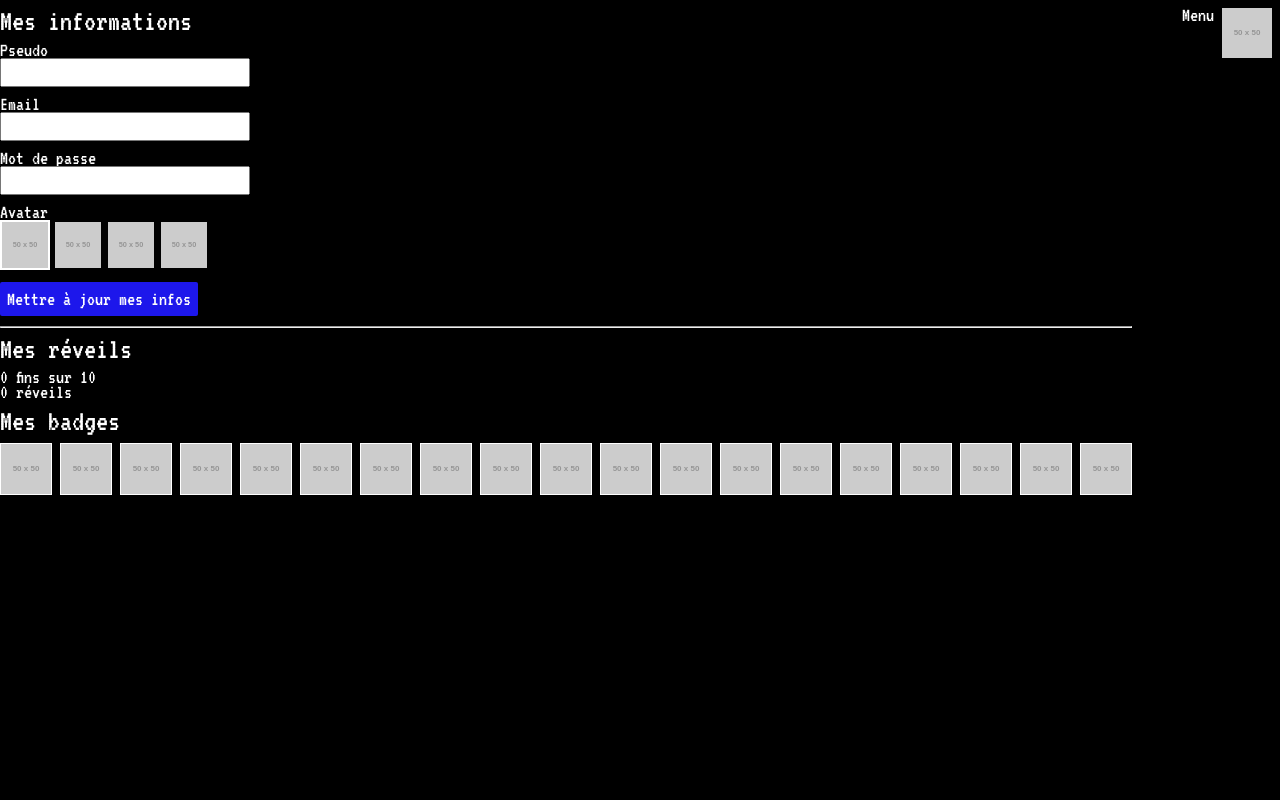
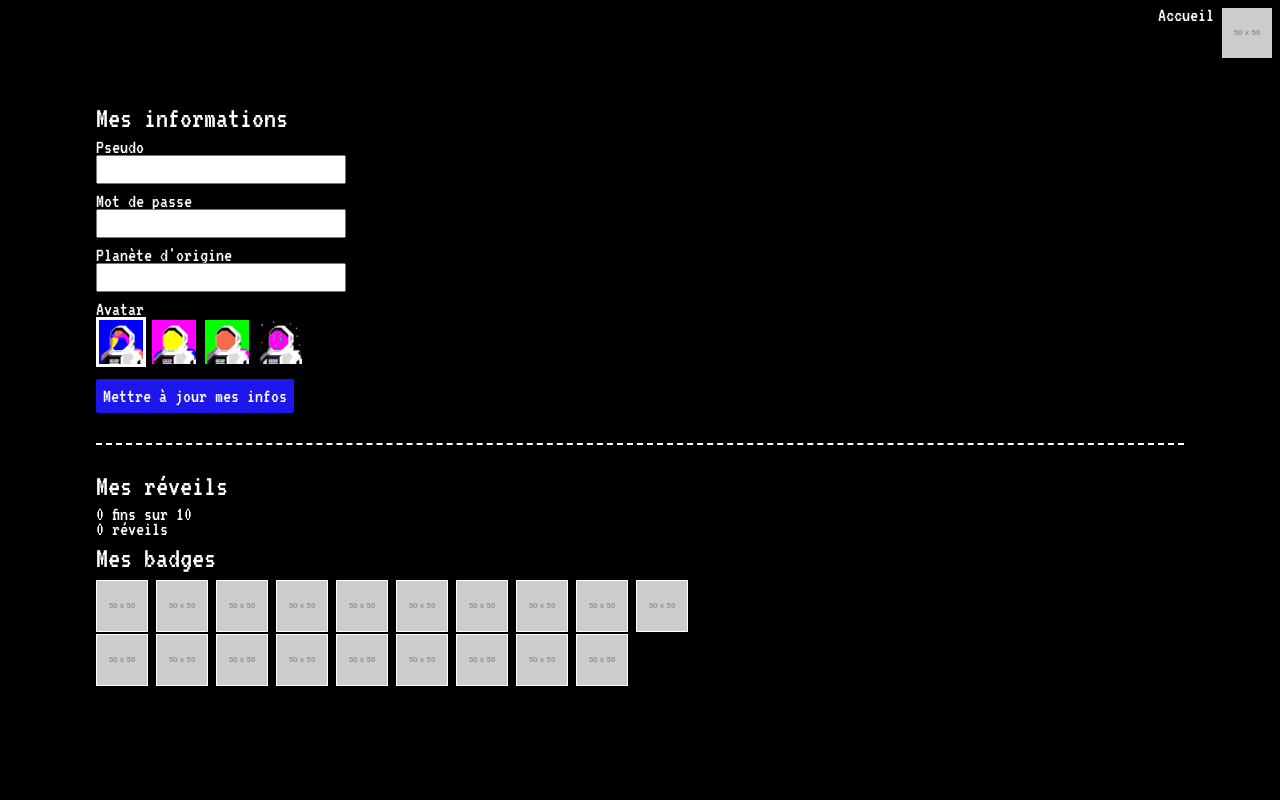
Before and after one commit to ClawsDevlp/projet_Cosmos, a PHP site: page /profile.php in a window 1280 px wide. Run offline with PHP 8.4, Linux system fonts and the light colour scheme; the visitor is signed in with stand-in values (Sample User, id 1); grey boxes labelled with a size stand in for pictures from a placeholder-image service; data that the repository does not hold is empty; a stand-in replaces the project's code that opens the database connection; some libraries are stand-ins or nearby versions.

Commit message:
Integration front-end V2 + clean + small modifs back-end

```diff
--- a/api/identification/connection.php
+++ b/api/identification/connection.php
@@ -49,7 +49,6 @@
 session_start();
 $_SESSION["id"] = $row["id_joueur"];
 $_SESSION["pseudo"] = $row["pseudo"];
-$_SESSION["mail"] = $row["mail"];
 
 //Response
 http_response_code(200);
--- a/api/profile/have_profile.php
+++ b/api/profile/have_profile.php
@@ -24,7 +24,7 @@
 
 //Infos player
 $stmtInfosPlayer = MyPDO::getInstance()->prepare(<<<SQL
-    SELECT j.pseudo, j.mail, j.id_avatar
+    SELECT j.pseudo, j.mdp, j.planete_origine, j.id_avatar
     FROM joueur j
     WHERE j.id_joueur = :id_player;
 SQL
@@ -32,7 +32,7 @@
 $stmtInfosPlayer->execute(array(":id_player" => $id_player));
 while (($row = $stmtInfosPlayer->fetch()) !== false) {
     $json["player"]["pseudo"] = $row["pseudo"];
-    $json["player"]["mail"] = $row["mail"];
+    $json["player"]["planete"] = $row["planete_origine"];
     $json["player"]["id_avatar"] = $row["id_avatar"];
 }
 
--- a/css/style.css
+++ b/css/style.css
@@ -53,7 +53,7 @@
 
 main {
     display: flex;
-    height: 100%;
+    min-height: 100%;
     background-color: #000;
     color: #fff;
     font-family: "VT323", Arial, sans-serif;
@@ -75,6 +75,68 @@
 h2 {
     font-weight: normal;
     margin: 10px 0;
+}
+
+/*------------------------------
+Pages
+------------------------------*/
+#home,
+#game {
+    position: relative;
+    display: flex;
+    flex-direction: column;
+    width: 50%;
+    margin: auto;
+    padding: 5px;
+}
+
+#home_choice,
+#game_choice {
+    display: flex;
+    align-items: center;
+    justify-content: space-between;
+    flex-wrap: wrap;
+}
+
+#home_choice > button,
+#game_choice > button {
+    width: 48%;
+    margin-top: 10px;
+}
+
+#home_profile,
+#back {
+    position: fixed;
+    top: 8px;
+    z-index: 1;
+}
+
+#home_profile > span,
+#home_profile > a,
+#back > span,
+#back > a {
+    display: inline-block;
+    vertical-align: top;
+}
+
+#home_profile img,
+#back img {
+    width: 50px;
+    height: 50px;
+}
+
+#back {
+    right: 8px;
+}
+
+#badges {
+    width: 55%;
+}
+
+#badges > img {
+    width: 50px;
+    height: 50px;
+    border: 1px solid #fff;
 }
 
 /*------------------------------
@@ -154,12 +216,12 @@
     width: 100%;
     height: 100%;
     cursor: pointer;
-    border: 2px solid transparent;
+    border: 3px solid transparent;
     box-sizing: border-box;
 }
 
 .avatar_choice [type=radio]:checked + img {
-    border: 2px solid #fff;
+    border: 3px solid #fff;
 }
 
 .cgu_accept > input {
@@ -169,53 +231,6 @@
 
 .cgu_accept > label {
     display: inline;
-}
-
-/*------------------------------
-Home + Game
-------------------------------*/
-#home,
-#game {
-    position: relative;
-    display: flex;
-    flex-direction: column;
-    width: 50%;
-    margin: auto;
-    padding: 5px;
-}
-
-#home_choice,
-#game_choice {
-    display: flex;
-    align-items: center;
-    justify-content: space-between;
-    flex-wrap: wrap;
-}
-
-#home_choice > button,
-#game_choice > button {
-    width: 48%;
-    margin-top: 10px;
-}
-
-#home_profile,
-#back_menu {
-    position: fixed;
-    top: 8px;
-}
-
-#home_profile > span,
-#home_profile > a,
-#back_menu > span,
-#back_menu > a {
-    display: inline-block;
-    vertical-align: top;
-}
-
-#home_profile img,
-#back_menu img {
-    width: 50px;
-    height: 50px;
 }
 
 /*------------------------------
@@ -264,30 +279,35 @@
     min-height: 60px;
 }
 
-#back_menu {
-    right: 8px;
-}
-
 #game_badges {
     margin-top: 10px;
 }
 
-#game_badges > img {
-    margin-top: 5px;
+#game_badges > p {
+    margin-bottom: 5px;
+}
+
+#game_badges > #badges > img {
     margin-right: 5px;
-    width: 50px;
-    height: 50px;
-    border: 1px solid #fff;
 }
 
 /*------------------------------
 Profile
 ------------------------------*/
 
-#info_badges > img{
-    width: 50px;
-    height: 50px;
-    border: 1px solid #fff;
+#profile {
+    position: relative;
+    display: flex;
+    flex-direction: column;
+    width: 85vw;
+    margin: auto;
+    padding: 5px 5px 20px 5px;
+}
+
+#profile hr {
+    border: none;
+    border-top: 2px dashed #fff;
+    margin: 30px 0 20px 0;
 }
 
 /*------------------------------
--- a/home.php
+++ b/home.php
@@ -1,6 +1,5 @@
 <?php
     session_start();
-    include_once "api/data/MyPDO.projet_cosmos_2.include.php";
     if (!(isset($_SESSION["id"]))){ //Player is not connected
         header("Location: index.php");
     }
--- a/js/game.js
+++ b/js/game.js
@@ -5,6 +5,7 @@
 
 const text = document.getElementById("text");
 const game_badges = document.getElementById("game_badges");
+const badges = document.getElementById("badges");
 const buttons = document.querySelectorAll("button");
 const buttonsPlus = document.querySelectorAll("button:not(:first-child)");
 
@@ -115,7 +116,7 @@
                                 new_img_badge.src = badge["link"];
                                 new_img_badge.alt = badge["name_badge"];
                                 new_img_badge.title = badge["name_badge"] + " : " + badge["description_badge"];
-                                game_badges.appendChild(new_img_badge);
+                                badges.appendChild(new_img_badge);
                             }
                             game_badges.classList.remove("hide");
                         }
--- a/js/menu.js
+++ b/js/menu.js
@@ -9,6 +9,8 @@
 
 const registration = document.getElementById("menu_registration");
 const form_registration = document.getElementById("form_registration");
+
+const back = document.getElementById("back");
 
 /*------------------------------
 Initialisation
@@ -64,6 +66,7 @@
 function goRegistration(evt) {
     connection.classList.toggle("hide");
     registration.classList.toggle("hide");
+    back.classList.toggle("hide");
 
     form_registration.addEventListener("submit", sendRegistration);
 }
@@ -77,8 +80,8 @@
 
     let params = {};
     if (form_registration.pseudo.value) params["pseudo"] = form_registration.pseudo.value;
-    if (form_registration.mail.value) params["mail"] = form_registration.mail.value;
     if (form_registration.pwd.value) params["pwd"] = form_registration.pwd.value;
+    if (form_registration.planete.value) params["planete"] = form_registration.planete.value;
     params["id_avatar"] = form_registration.avatar.value;
 
     //AJAX query : registration
--- a/js/profile.js
+++ b/js/profile.js
@@ -5,7 +5,7 @@
 
 const form_profile = document.getElementById("form_profile");
 const pseudo = document.getElementsByName("pseudo")[0];
-const mail = document.getElementsByName("mail")[0];
+const planete = document.getElementsByName("planete")[0];
 const avatars = document.querySelector("#form_profile .avatar_choice");
 
 const nb_ends = document.getElementById("nb_ends");
@@ -52,7 +52,7 @@
             if (response.status == 200) {
                 response.json().then(data => {
                     pseudo.value = data.player.pseudo;
-                    mail.value = data.player.mail;
+                    planete.value = data.player.planete;
                     avatars.querySelector("input[value='"+ data.player.id_avatar+"']").checked = true;
 
                     if (data.statistics) {
@@ -101,9 +101,9 @@
 
     let params = {};
     if (form_profile.pseudo.value) params["pseudo"] = form_profile.pseudo.value;
-    if (form_profile.mail.value) params["mail"] = form_profile.mail.value;
     if (form_profile.pwd.value) params["pwd"] = form_profile.pwd.value;
     params["avatar"] = form_profile.avatar.value;
+    if (form_profile.planete.value) params["planete"] = form_profile.planete.value;
 
     //AJAX query : registration
     fetch(url, {
--- a/profile.php
+++ b/profile.php
@@ -1,6 +1,5 @@
 <?php
     session_start();
-    include_once "api/data/MyPDO.projet_cosmos_2.include.php";
     if (!(isset($_SESSION["id"]))){ //Player is not connected
         header("Location: index.php");
     }
@@ -29,10 +28,10 @@
     <main>
         <section id="profile">
 
-            <div id="back_menu">
-                <span>Menu</span>
+            <div id="back">
+                <span>Accueil</span>
                 <a href="home.php">
-                    <img src="http://placehold.it/50x50/ea0d0d/fff&text=Menu">
+                    <img src="http://placehold.it/50x50/ea0d0d/fff&text=Accueil">
                 </a>
             </div>
 
@@ -41,33 +40,33 @@
                 <form id="form_profile">
                     <div>
                         <label for="pseudo">Pseudo</label>
-                        <input type="text" name="pseudo" minlength="4" maxlength="20" >
-                    </div>
-                    <div>
-                        <label for="mail">Email</label>
-                        <input type="email" name="mail" minlength="6" maxlength="255">
+                        <input type="text" name="pseudo" minlength="4" maxlength="20">
                     </div>
                     <div>
                         <label for="pwd">Mot de passe</label>
                         <input type="password" name="pwd" minlength="6" maxlength="32">
                     </div>
+                    <div>
+                        <label for="planete">Planète d'origine</label>
+                        <input type="text" name="planete" maxlength="20">
+                    </div>
                     <div class="avatar_choice">
                         <p>Avatar</p>
                         <label>
                             <input type="radio" name="avatar" value="1" checked>
-                            <img src="http://placehold.it/50x50/0bf/fff&text=A">
+                            <img src="images/avatars/avatar_1.jpg">
                         </label>
                         <label>
                             <input type="radio" name="avatar" value="2">
-                            <img src="http://placehold.it/50x50/b0f/fff&text=B">
+                            <img src="images/avatars/avatar_2.jpg">
                         </label>
                         <label>
                             <input type="radio" name="avatar" value="3">
-                            <img src="http://placehold.it/50x50/6cf00/fff&text=C">
+                            <img src="images/avatars/avatar_3.jpg">
                         </label>
                         <label>
                             <input type="radio" name="avatar" value="4">
-                            <img src="http://placehold.it/50x50/ffa700/fff&text=D">
+                            <img src="images/avatars/avatar_4.jpg">
                         </label>
                     </div>
                     <div>
@@ -86,6 +85,7 @@
 
             <section id="info_badges">
                 <h2>Mes badges</h2>
+                <div id="badges">
                     <img data-idBadge="1" src="http://placehold.it/50x50/A9A9A9/fff&text=1" alt="Petit ange parti trop tôt" title="Petit ange parti trop tôt">
                     <img data-idBadge="2" src="http://placehold.it/50x50/A9A9A9/fff&text=2" alt="Noir c'est noir" title="Noir c'est noir">
                     <img data-idBadge="3" src="http://placehold.it/50x50/A9A9A9/fff&text=3" alt="La race avant tout" title="La race avant tout">
@@ -105,6 +105,7 @@
                     <img data-idBadge="17" src="http://placehold.it/50x50/A9A9A9/fff&text=17" alt="C'EST LE BOUTON ROUGE" title="C'EST LE BOUTON ROUGE">
                     <img data-idBadge="18" src="http://placehold.it/50x50/A9A9A9/fff&text=18" alt="Passion amnésie spatiale" title="Passion amnésie spatiale">
                     <img data-idBadge="19" src="http://placehold.it/50x50/A9A9A9/fff&text=19" alt="J'adore ce que vous faîtes" title="J'adore ce que vous faîtes">
+                </div>
             </section>
 
         </section>
```
Also changed, not shown: other parts of css/style.css (+31 -21 lines), api/identification/registration.php (+4 -4 lines), game.php (+5 -4 lines), index.php (+15 -9 lines), images/avatars/avatar_1.jpg (added), images/avatars/avatar_2.jpg (added), images/avatars/avatar_3.jpg (added), images/avatars/avatar_4.jpg (added), images/badges/badge_20.jpg (added). Lines whose indentation alone changed are shown as unchanged.
